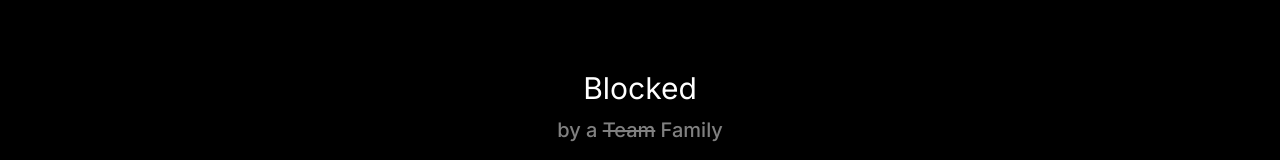
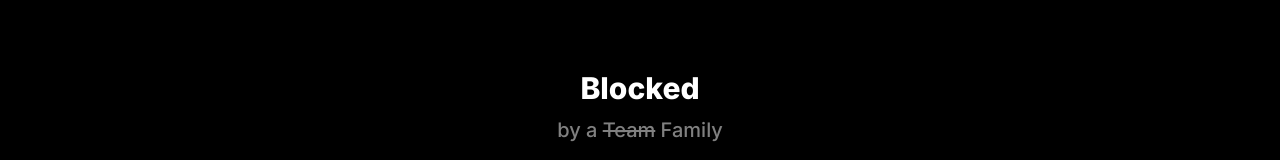
Before and after one commit to pixelDriftadv/trrrr, a Next.js app: page / in a window 1280 px wide. Shown: the part 253-413 px from the top of the page. Built offline with nearby package versions, Linux system fonts and the light colour scheme.

Commit message:
Update page.module.scss

```diff
--- a/src/app/page.module.scss
+++ b/src/app/page.module.scss
@@ -23,7 +23,9 @@ line-height: 1.75rem; /* 28px */
         transform: translateX(-50%) translateY(-50%);
         font-size: 18px;
         h1{
-            font-weight: 400;
+            font-size: 1.875rem; /* 30px */
+line-height: 2.25rem;
+    font-weight: 800;
             color: white;
             margin: 0px;
             text-align: center;
@@ -33,6 +35,9 @@ line-height: 1.75rem; /* 28px */
             margin: 0px;
             text-align: center;
             margin-top: 10px;
+            font-size: 1.25rem; /* 20px */
+line-height: 1.75rem; /* 28px */
+       font-weight: 500;
         }
     }
     .plane{
```
